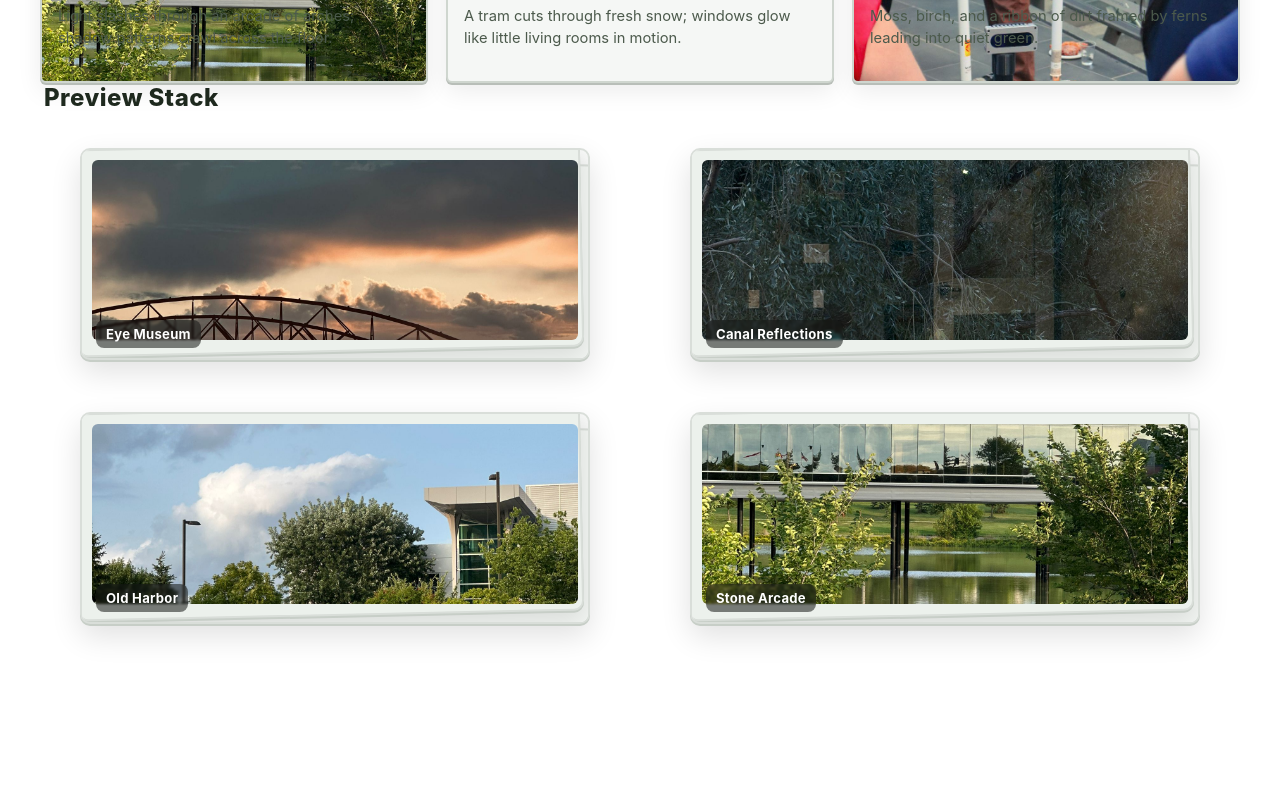
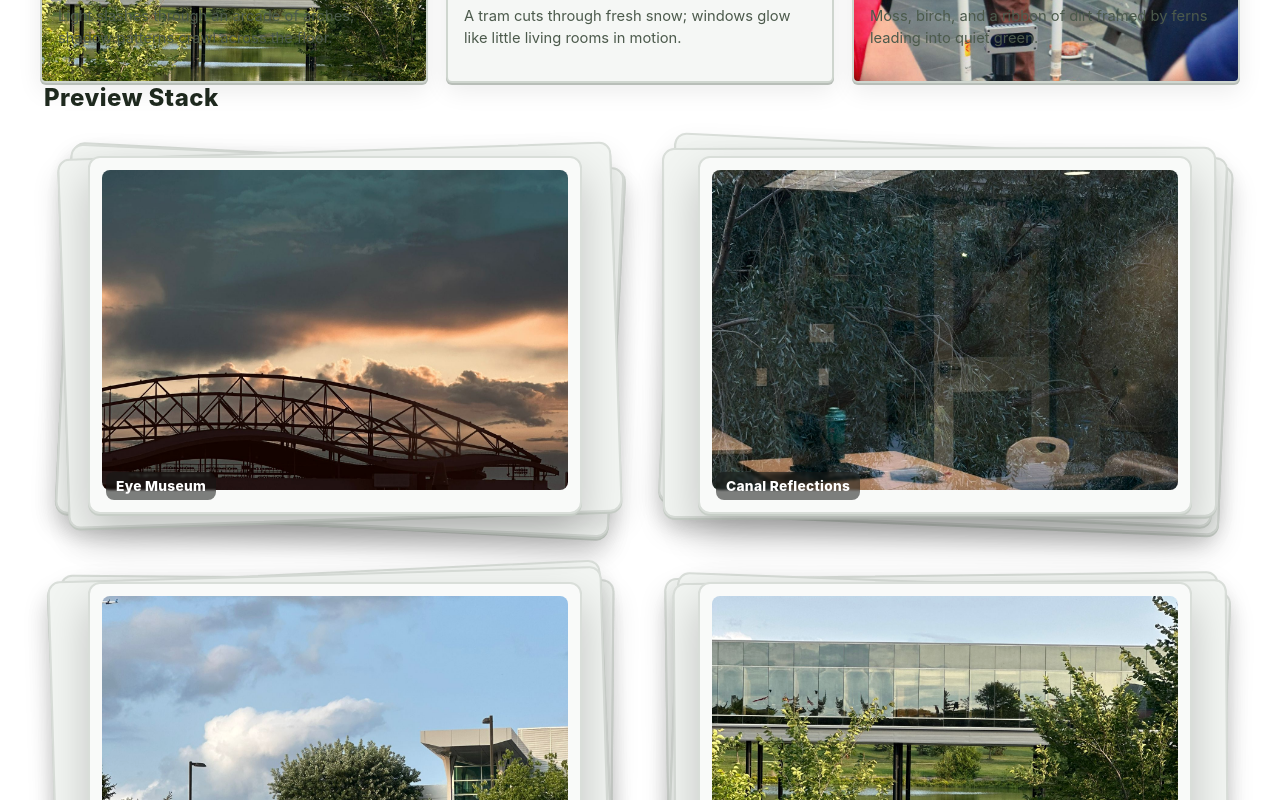
Before and after one commit to CMarcoA/PortfolioWebsite, a React (Create React App) app: page /gallery in a window 1280 px wide. Shown: the part 680-1480 px from the top of the page. Before the commit the page ends 1384 px from the top, so only its background shows below. Built offline with nearby package versions, Linux system fonts and the light colour scheme.

Commit message:
[Gallery] [StackPreview] tighten scatter spacing and randomize backer layout

```diff
--- a/src/components/Gallery/StackPreview.css
+++ b/src/components/Gallery/StackPreview.css
@@ -1,64 +1,68 @@
 /* src/components/Gallery/stack-preview.css */
-/* Polaroid essence: paper border, extra bottom padding, gentle stacked layers */
 
 .stack-preview {
   display: block;
   text-decoration: none;
   color: inherit;
-  transform: translateZ(0); /* creates its own layer for smoother transforms */
 }
 
+/* A local 3D stage so the main card + backers share shadows smoothly */
+.stack-stage {
+  position: relative;
+  --sp-h: 260px;
+  padding: 8px;          /* was 18px, tighter */
+  overflow: visible;     /* keep the look but inside cell */
+}
+
+/* ===== Blank backers (no image) ===== */
+.stack-back {
+  position: absolute;
+  inset: 18px;              /* same as stage padding to align with main card */
+  border-radius: 12px;
+  background: #f2f5f2;      /* paper tone */
+  border: 2px solid #d9ded9;
+  box-shadow:
+    0 2px 0 #c7cec7,
+    0 14px 28px rgba(0,0,0,0.12);
+  z-index: 0;               /* under the main card */
+  transition: transform 220ms ease, box-shadow 220ms ease;
+}
+
+/* ===== Main polaroid card ===== */
 .stack-polaroid {
   position: relative;
   background: #f9faf9;                 /* paper */
   border: 2px solid #d9ded9;            /* edge */
-  border-radius: 10px;
-  padding: 10px 10px 18px;              /* extra bottom = polaroid feel */
+  border-radius: 12px;
+  padding: 12px 12px 22px;              /* extra bottom = polaroid feel */
   box-shadow:
     0 2px 0 #c7cec7,
-    0 12px 30px rgba(0,0,0,0.12);
+    0 16px 36px rgba(0,0,0,0.14);
   overflow: hidden;
   transition: transform 220ms ease, box-shadow 220ms ease, filter 220ms ease;
   will-change: transform, box-shadow, filter;
+  z-index: 1;                           /* above backers */
 }
 
-/* subtle “stacked” frames behind the card */
-.stack-polaroid::before,
-.stack-polaroid::after {
-  content: "";
-  position: absolute;
-  inset: 0;
-  border-radius: 10px;
-  background: #f2f5f2;
-  border: 2px solid #d9ded9;
-  z-index: -1;
-  transform: translate(8px, 8px) rotate(1.5deg);
-  box-shadow: 0 2px 0 #c7cec7, 0 10px 24px rgba(0,0,0,0.10);
-}
-
-.stack-polaroid::after {
-  transform: translate(-6px, -6px) rotate(-1.25deg);
-  background: #ecf1ec;
-}
-
-/* image */
+/* Taller image + centered crop */
 .stack-polaroid img {
   display: block;
   width: 100%;
-  height: 180px;
+  height: var(--sp-h);
   object-fit: cover;
-  border-radius: 6px;
+  object-position: center center; /* ensure central focus */
+  border-radius: 8px;
   filter: saturate(0.95) contrast(1.02);
 }
 
 /* caption chip */
 .stack-caption {
   position: absolute;
-  left: 14px;
-  bottom: 10px;
+  left: 16px;
+  bottom: 12px;
   padding: 6px 10px;
-  font-size: 0.82rem;
-  font-weight: 700;
+  font-size: 0.86rem;
+  font-weight: 800;
   letter-spacing: 0.02em;
   color: #ffffff;
   background: rgba(22, 24, 22, 0.55);
@@ -66,11 +70,23 @@
   backdrop-filter: blur(1px);
 }
 
-/* bold yet elegant hover */
+/* Hover: bold yet elegant */
 .stack-preview:hover .stack-polaroid {
-  transform: translateY(-4px) scale(1.03);
+  transform: translateY(-6px) scale(1.035);
   box-shadow:
     0 4px 0 #c7cec7,
-    0 22px 44px rgba(0,0,0,0.18);
-  filter: drop-shadow(0 12px 30px rgba(0,0,0,0.18));
+    0 24px 48px rgba(0,0,0,0.18);
+  filter: drop-shadow(0 12px 34px rgba(0,0,0,0.18));
 }
+.stack-preview:hover .stack-back {
+  box-shadow:
+    0 3px 0 #c7cec7,
+    0 18px 40px rgba(0,0,0,0.16);
+}
+
+/* Featured variant: slightly stronger presence even at rest */
+.stack-stage.is-featured .stack-polaroid {
+  box-shadow:
+    0 2px 0 #c7cec7,
+    0 20px 44px rgba(0,0,0,0.20);
+}
--- a/src/components/Gallery/StackPreview.jsx
+++ b/src/components/Gallery/StackPreview.jsx
@@ -4,24 +4,73 @@ import { Link } from "react-router-dom";
 import "./StackPreview.css";
 
 /**
- * StackPreview
- * Polaroid-styled preview with subtle stacked frames and bold-elegant hover.
+ * StackPreview (scattered variant with seeded randomness)
  *
  * Props:
- * - title: string (caption)
+ * - title: string
  * - cover: string (image URL)
- * - to: string (route to navigate on click)
+ * - to: string (route)
+ * - height?: number (px, default 260)
+ * - backCount?: number (# of blank backers, default 3)
+ * - featured?: boolean (heavier shadow/scale)
  *
- * Java analogy: a lightweight view class whose constructor params are props.
+ * Notes (Java analogy):
+ * - props ≈ constructor parameters for a lightweight view object.
+ * - We use a deterministic RNG seeded from `title` so each instance has a
+ *   unique but stable scatter pattern (no re-render flicker).
  */
-export default function StackPreview({ title, cover, to }) {
+
+// simple deterministic RNG: stable across renders for a given seed
+function seededRand(seed, min, max) {
+  let x = Math.sin(seed) * 10000;
+  const frac = x - Math.floor(x);
+  return min + frac * (max - min);
+}
+
+export default function StackPreview({
+  title,
+  cover,
+  to,
+  height = 260,
+  backCount = 3,
+  featured = false,
+}) {
+  // Build a seed from title (fall back to length if empty)
+  const baseSeed =
+    (title && [...title].reduce((acc, c) => acc + c.charCodeAt(0), 0)) ||
+    (title ? title.length : 42);
+
+  // Generate backers with tighter, randomized offsets (won't overlap neighbors)
+  const backs = Array.from({ length: backCount }).map((_, i) => {
+    // ranges tuned to keep the stack inside its grid cell:
+    const rot = seededRand(baseSeed + i * 13, -3.2, 3.2); // degrees
+    const tx = seededRand(baseSeed + i * 7, -6, 6);       // px
+    const ty = seededRand(baseSeed + i * 11, -6, 6);      // px
+    return (
+      <span
+        key={i}
+        className="stack-back"
+        style={{ transform: `translate(${tx}px, ${ty}px) rotate(${rot}deg)` }}
+      />
+    );
+  });
+
   return (
     <Link to={to} className="stack-preview" aria-label={title}>
-      <figure className="stack-polaroid" role="group" aria-label={title}>
-        {/* eslint-disable-next-line jsx-a11y/img-redundant-alt */}
-        <img src={cover} alt={`${title} photo`} loading="lazy" />
-        <figcaption className="stack-caption">{title}</figcaption>
-      </figure>
+      <div
+        className={`stack-stage ${featured ? "is-featured" : ""}`}
+        style={{ "--sp-h": `${height}px` }}
+      >
+        {/* randomized blank polaroids behind */}
+        {backs}
+
+        {/* main polaroid */}
+        <figure className="stack-polaroid" role="group" aria-label={title}>
+          {/* eslint-disable-next-line jsx-a11y/img-redundant-alt */}
+          <img src={cover} alt={`${title} photo`} loading="lazy" />
+          <figcaption className="stack-caption">{title}</figcaption>
+        </figure>
+      </div>
     </Link>
   );
 }
--- a/src/pages/GalleryPage.jsx
+++ b/src/pages/GalleryPage.jsx
@@ -21,7 +21,14 @@ export default function GalleryPage() {
       <h2 className="gallery-heading">Preview Stack</h2>
       <div style={{ display: "grid", gridTemplateColumns: "repeat(2, 1fr)", gap: "20px" }}>
         {galleryItems.slice(0, 4).map((item) => (
-          <StackPreview key={item.id} title={item.title} cover={item.img} to={`/gallery/${item.slug}`} />
+          <StackPreview
+            title={item.title}
+            cover={item.img}
+            to={`/gallery/${item.slug}`}
+            featured               // makes the main card feel a bit bolder
+            height={320}           // taller image
+            backCount={3}          // 2–4 looks good for “scattered”
+          />
         ))}
       </div>
     </main>
```
